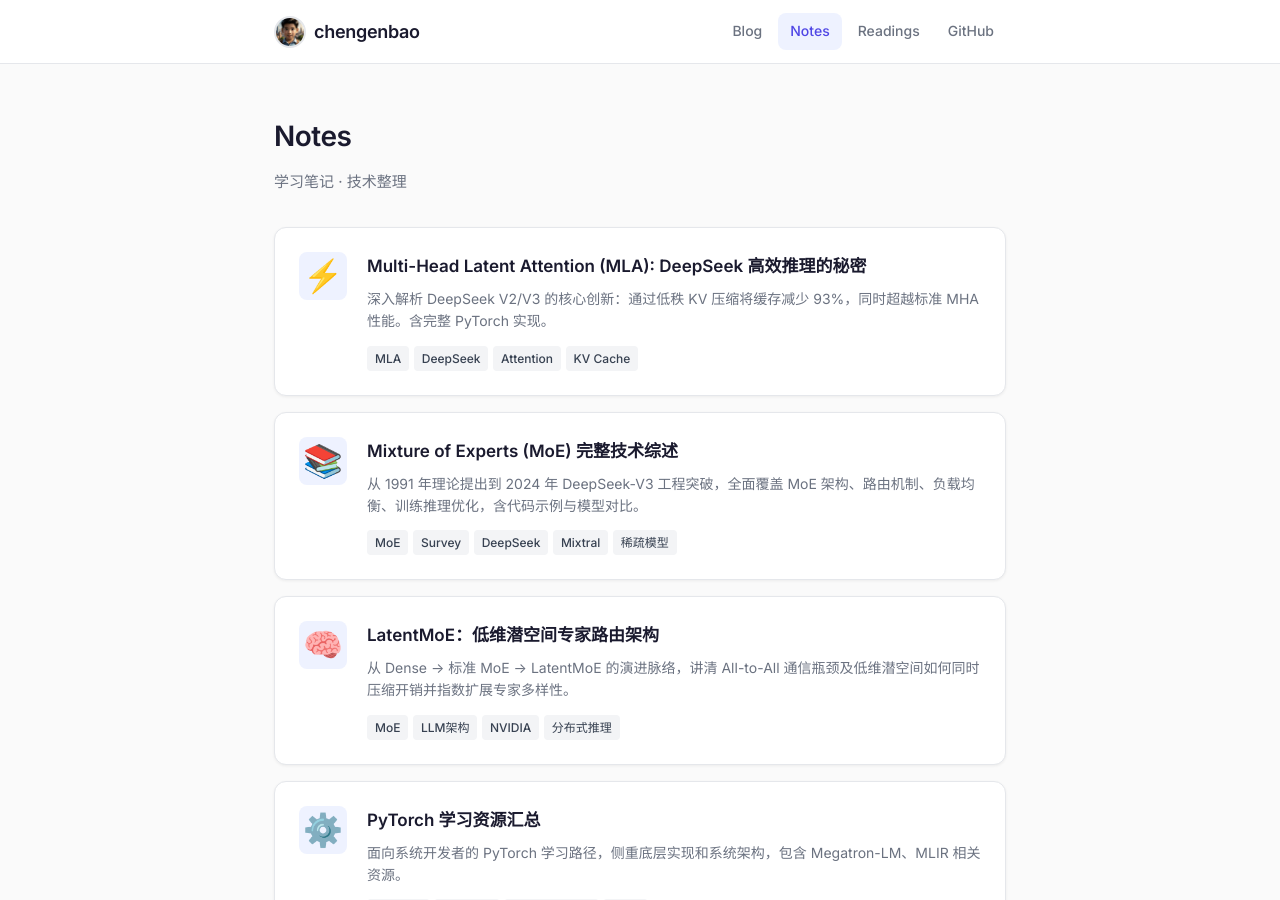
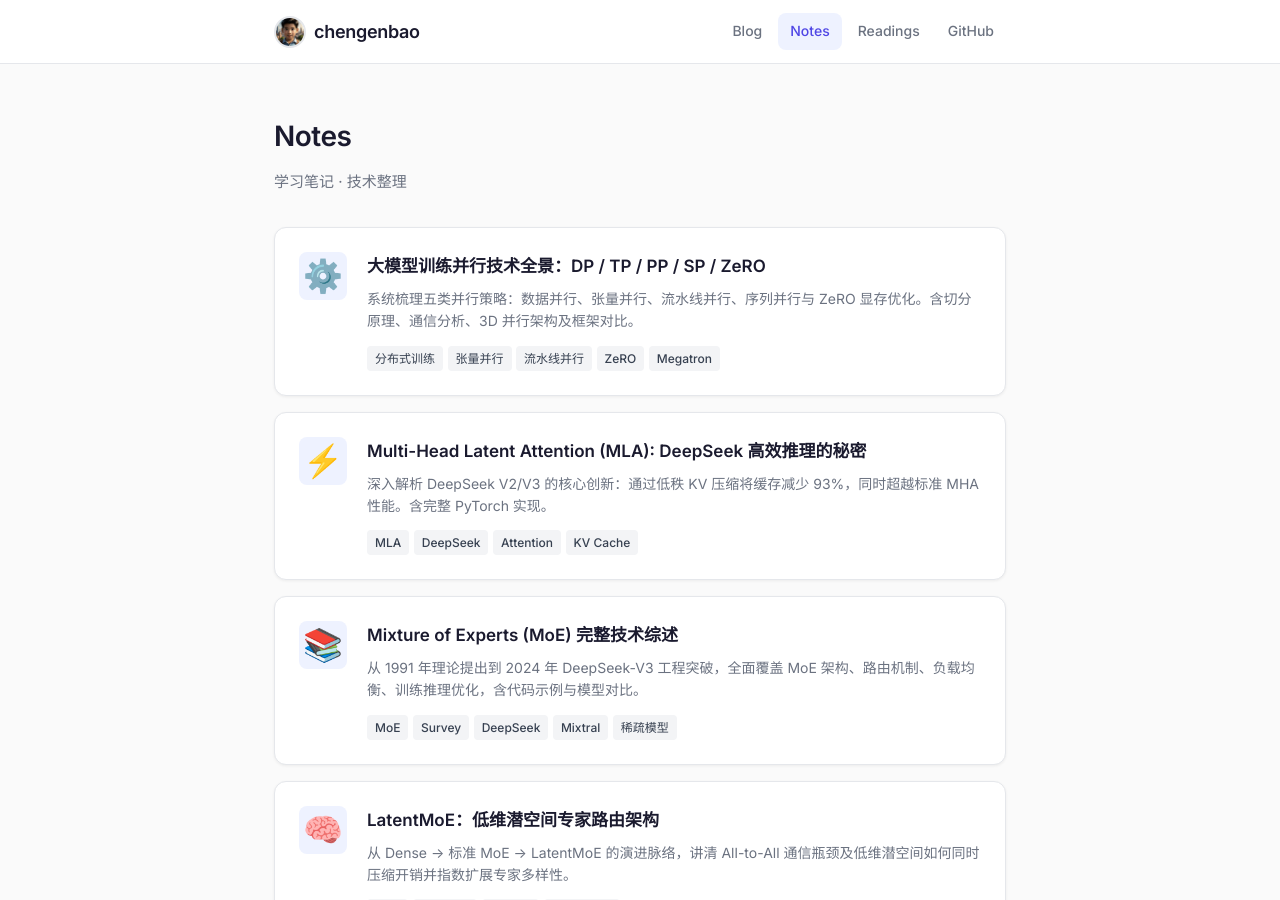
Before and after one commit to chengenbao/chengenbao.github.io, a Jekyll site: the page built from notes/index.md, in a window 1280 px wide and 900 px high. Built offline with Jekyll 4.4.1, drawn with Linux system fonts in a browser that asks for light colours.

Commit message:
feat: add llm-parallel-training to notes index

```diff
--- a/notes/index.md
+++ b/notes/index.md
@@ -7,6 +7,18 @@ permalink: /notes/
   <h1 class="page-title">Notes</h1>
   <p class="page-desc">学习笔记 · 技术整理</p>
   <div class="notes-list">
+    <a class="note-card" href="/notes/llm-parallel-training/">
+      <div class="note-icon">⚙️</div>
+      <div class="note-body">
+        <h2>大模型训练并行技术全景：DP / TP / PP / SP / ZeRO</h2>
+        <p>系统梳理五类并行策略：数据并行、张量并行、流水线并行、序列并行与 ZeRO 显存优化。含切分原理、通信分析、3D 并行架构及框架对比。</p>
+        <span class="tag">分布式训练</span>
+        <span class="tag">张量并行</span>
+        <span class="tag">流水线并行</span>
+        <span class="tag">ZeRO</span>
+        <span class="tag">Megatron</span>
+      </div>
+    </a>
     <a class="note-card" href="/notes/mla-deepseek/">
       <div class="note-icon">⚡</div>
       <div class="note-body">
```
